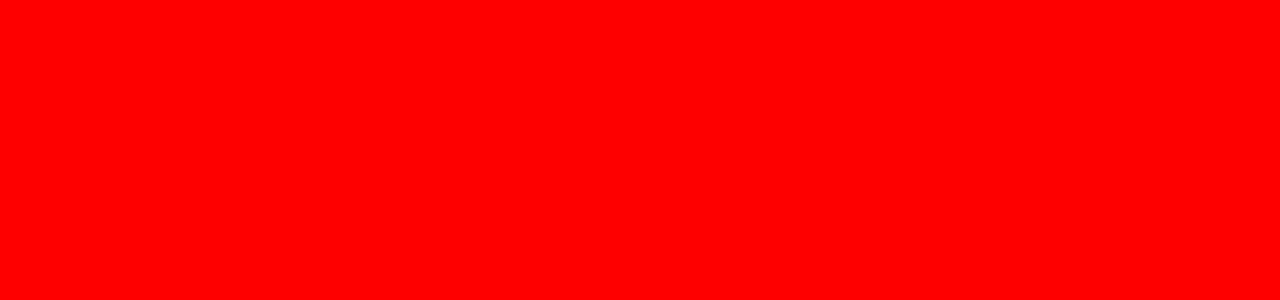
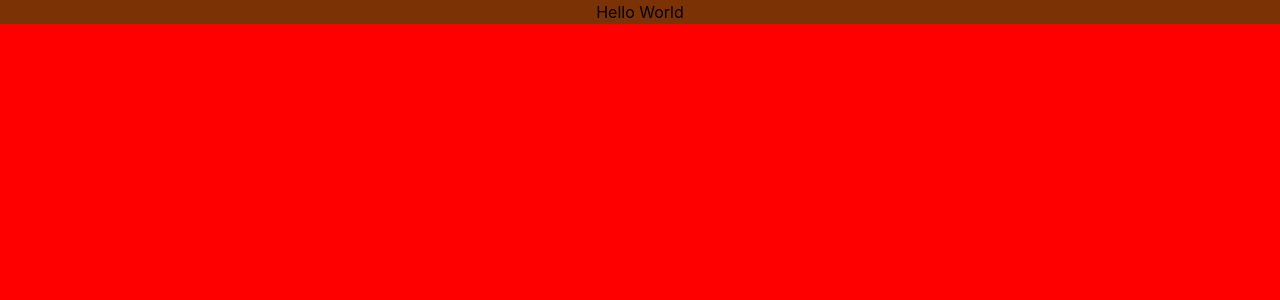
Before and after one commit to distinkt-dd/Project, a React (Vite) app: page / in a window 1280 px wide. Shown: the top 300 px of the page. Built offline with nearby package versions, Linux system fonts and the light colour scheme.

Commit message:
feat(libs): добавил все библиотеки из стека

```diff
--- a/src/app/App.tsx
+++ b/src/app/App.tsx
@@ -1,5 +1,5 @@
 import './styles/index.css';
 
 export function App() {
-  return <></>;
+  return <div className="bg-amber-900 text-center">Hello World</div>;
 }
--- a/src/app/styles/index.css
+++ b/src/app/styles/index.css
@@ -1,3 +1,5 @@
+@import 'tailwindcss';
+
 body {
   background-color: red;
 }
--- a/vite.config.ts
+++ b/vite.config.ts
@@ -1,9 +1,10 @@
 import { defineConfig } from 'vite';
 import react from '@vitejs/plugin-react';
 import { fileURLToPath, URL } from 'node:url';
+import tailwindcss from '@tailwindcss/vite';
 
 export default defineConfig({
-  plugins: [react()],
+  plugins: [react(), tailwindcss()],
   resolve: {
     alias: {
       '@app': fileURLToPath(new URL('./src/app', import.meta.url)),
```
Also changed, not shown: package.json (+13 -2 lines), 1 other file (tests, documents, lock files or other folders).
